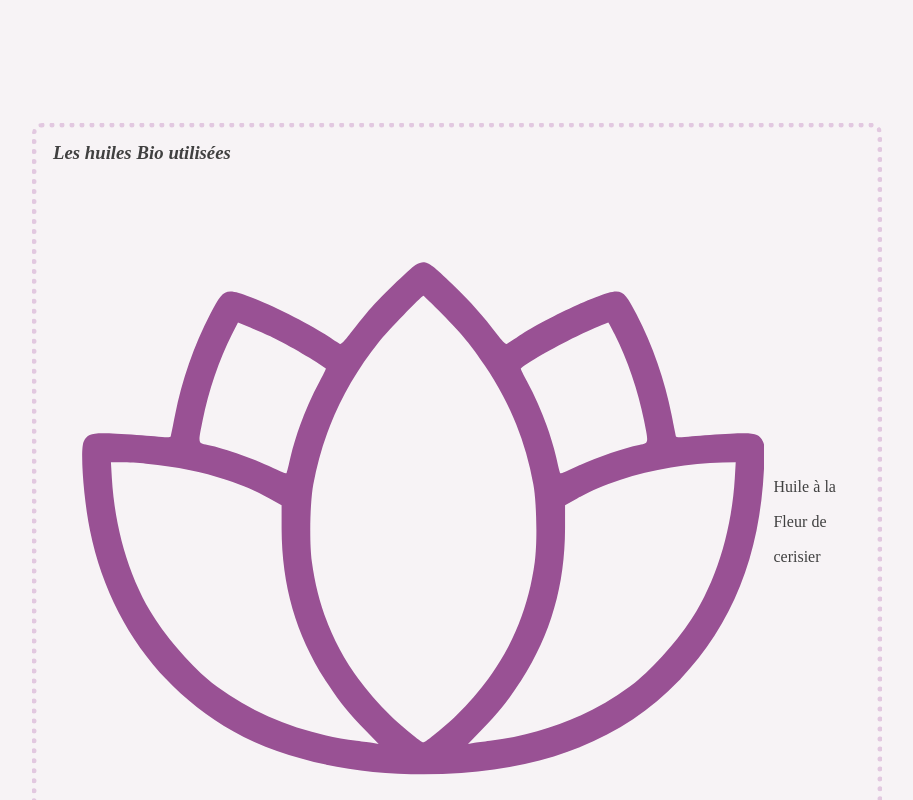
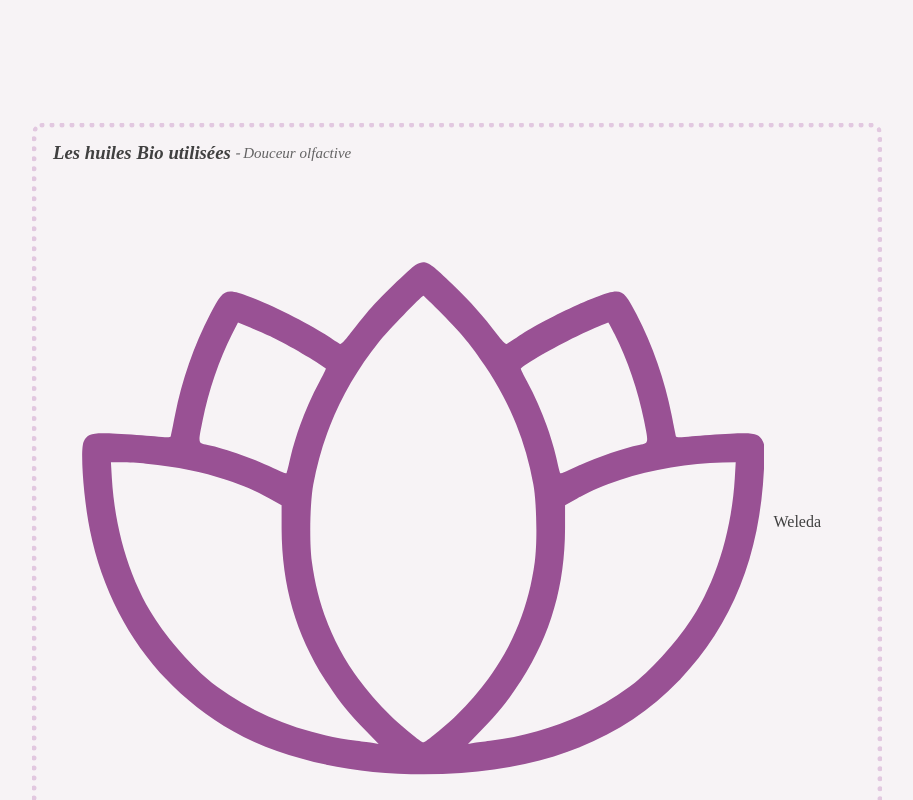
Before and after one commit to CamilleLinan/La-Kate-des-Sens, a React (Vite) app: page /prestations in a window 1280 px wide. Shown: the part 3640-4440 px from the top of the page, without its empty margins (183-1096 px from the left). Built offline with nearby package versions, Linux system fonts and the light colour scheme; no server answers.

Commit message:
update oils

```diff
--- a/src/components/Benefits/ServiceList/ServiceList.tsx
+++ b/src/components/Benefits/ServiceList/ServiceList.tsx
@@ -28,7 +28,10 @@ const ServiceList: FC = () => {
             />
 
             <article className="oils__list">
-              <h3 className="oils__list__title">Les huiles Bio utilisées</h3>
+              <div>
+                <h3 className="oils__list__title">Les huiles Bio utilisées</h3>
+                <span>&nbsp;- Douceur olfactive</span>
+              </div>
               <CustomList items={oils} icon={Icon} className="oil__item" />
             </article>
 
--- a/src/components/Benefits/ServiceList/_ServiceList.scss
+++ b/src/components/Benefits/ServiceList/_ServiceList.scss
@@ -43,8 +43,18 @@
   border-radius: 10px;
   padding: 0 1em 0.5em;
 
+  & div {
+    display: flex;
+    align-items: center;
+    font-style: italic;
+
+    & span {
+      opacity: 0.8;
+      font-size: 15px;
+    }
+  }
+
   &__title {
-    font-style: italic;
     margin-top: 0.5em;
     margin-bottom: 0.5em;
   }
--- a/src/data/oils.tsx
+++ b/src/data/oils.tsx
@@ -1,8 +1,6 @@
 export const oils = [
-  "Huile à la Fleur de cerisier",
   "Weleda",
   "Secret de miel",
   "Puressentiel",
-  "Green SPA",
   "La Belle Verte (label I am Normand)",
 ];
```
